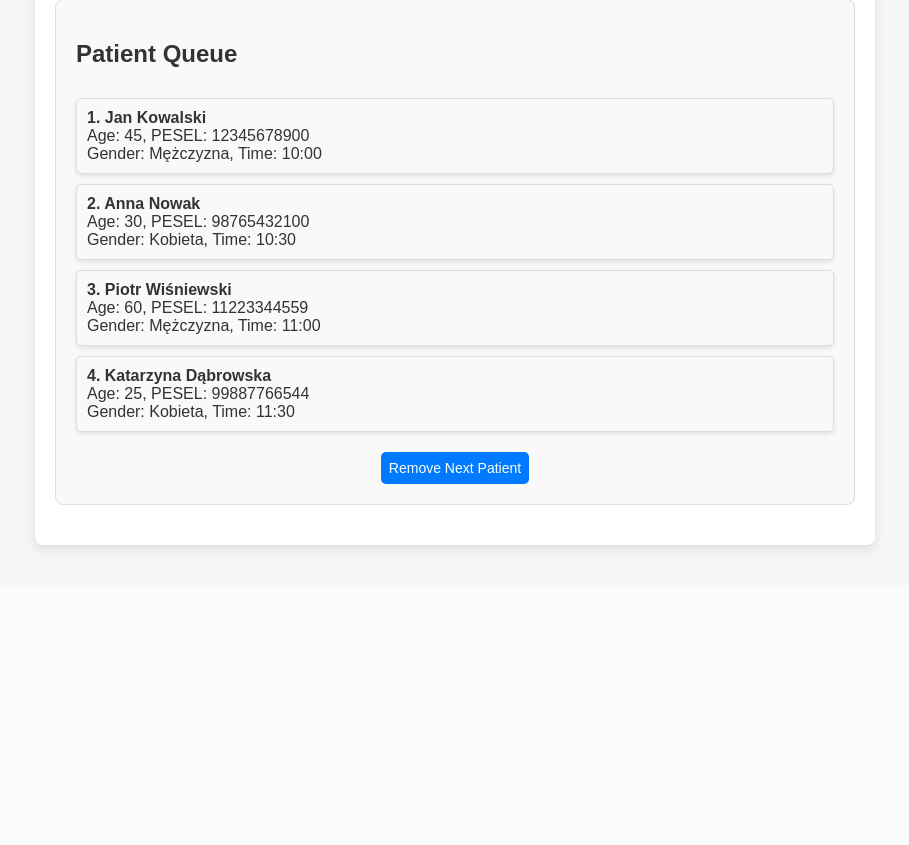
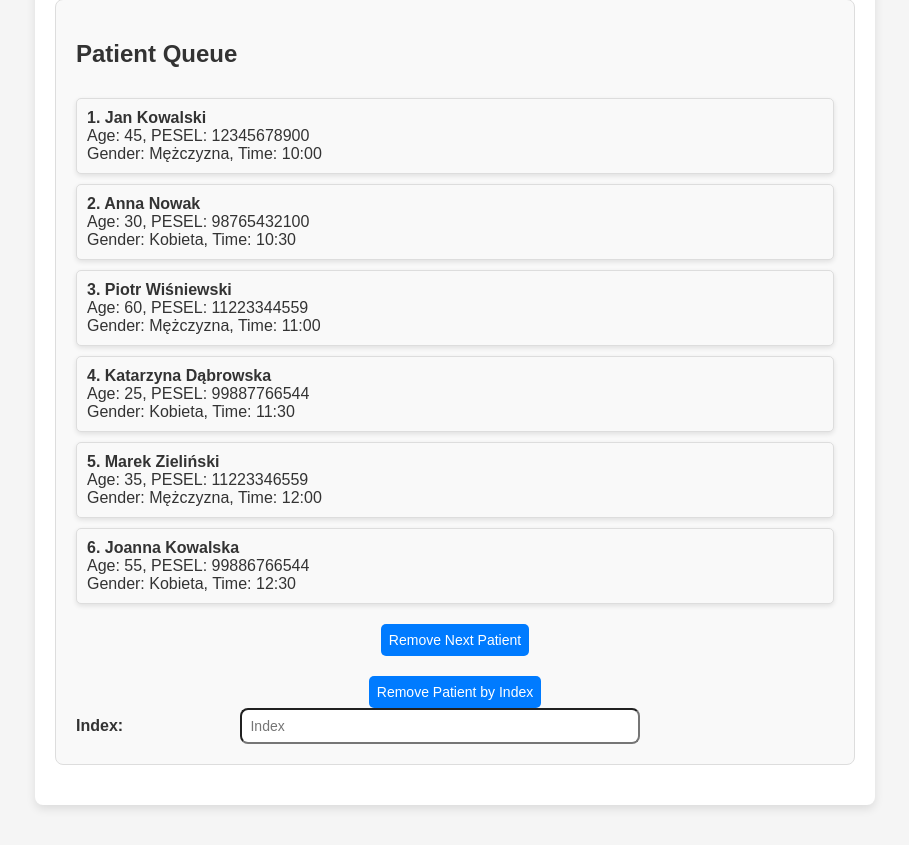
Before and after one commit to NaviteLogger/NFZ-Queue-Simulator, a Flask app: page / in a window 1280 px wide. Shown: the part 754-1599 px from the top of the page, without its empty margins (185-1094 px from the left). Before the commit the page ends 1306 px from the top, so only its background shows below. Run offline with Flask 3, Linux system fonts and the light colour scheme.

Commit message:
Added test data. Added removing user by index

```diff
--- a/app.py
+++ b/app.py
@@ -16,9 +16,13 @@ test_patient_3 = Patient("Piotr", "Wiśniewski", 60, 11223344559,
                          Gender.M, datetime.strptime("11:00", "%H:%M"))
 test_patient_4 = Patient("Katarzyna", "Dąbrowska", 25,
                          99887766544, Gender.K, datetime.strptime("11:30", "%H:%M"))
+test_patient_5 = Patient("Marek", "Zieliński", 35, 11223346559,
+                         Gender.M, datetime.strptime("12:00", "%H:%M"))
+test_patient_6 = Patient("Joanna", "Kowalska", 55, 99886766544,
+                         Gender.K, datetime.strptime("12:30", "%H:%M"))
 
 test_patients = [test_patient_1, test_patient_2,
-                 test_patient_3, test_patient_4]
+                 test_patient_3, test_patient_4, test_patient_5, test_patient_6]
 for patient in test_patients:
     queue.add_patient(patient)
 
@@ -129,7 +133,7 @@ def insert_patient():
         return jsonify({"error": str(e)}), 400
 
 
-@ app.route('/api/patient', methods=['DELETE'])
+@app.route('/api/patient/next', methods=['DELETE'])
 def remove_patient():
     """Remove the next patient from the queue."""
     if queue.is_empty():
@@ -144,5 +148,18 @@ def remove_patient():
     }), 200
 
 
+@app.route('/api/patient/<int:index>', methods=['DELETE'])
+def delete_patient_by_index(index):
+    """Delete a patient by index."""
+    if index < 0 or index >= len(queue.heap):
+        return jsonify({"error": "Invalid index."}), 400
+
+    # Assuming this method removes the patient
+    queue.remove_patient(index-1)
+    return jsonify({
+        "message": "Patient removed successfully!",
+    }), 200
+
+
 if __name__ == "__main__":
     app.run(debug=True, host='0.0.0.0')
--- a/templates/single_page.html
+++ b/templates/single_page.html
@@ -252,6 +252,11 @@
             <h2>Patient Queue</h2>
             <ul id="patientQueue"></ul>
             <button id="removePatient">Remove Next Patient</button>
+            <div>
+                <button id="removePatientByIndex">Remove Patient by Index</button>
+                <label for="removePatientIndex">Index:</label>
+                <input type="number" id="removePatientIndex" min="1" placeholder="Index">
+            </div>
         </div>
     </div>
 
@@ -368,7 +373,20 @@
 
         // Remove the next patient
         document.getElementById("removePatient").addEventListener("click", async () => {
-            const response = await fetch('/api/patient', { method: 'DELETE' });
+            const response = await fetch('/api/patient/next', { method: 'DELETE' });
+            const result = await response.json();
+            if (response.ok) {
+                showAlert(result.message, "success");
+                fetchPatients();
+            } else {
+                showAlert(result.error, "error");
+            }
+        });
+
+        // Remove a patient by index
+        document.getElementById("removePatientByIndex").addEventListener("click", async () => {
+            const index = document.getElementById("removePatientIndex").value;
+            const response = await fetch(`/api/patient/${index}`, { method: 'DELETE' });
             const result = await response.json();
             if (response.ok) {
                 showAlert(result.message, "success");
```
Also changed, not shown: patient.py (+14 -7 lines).
